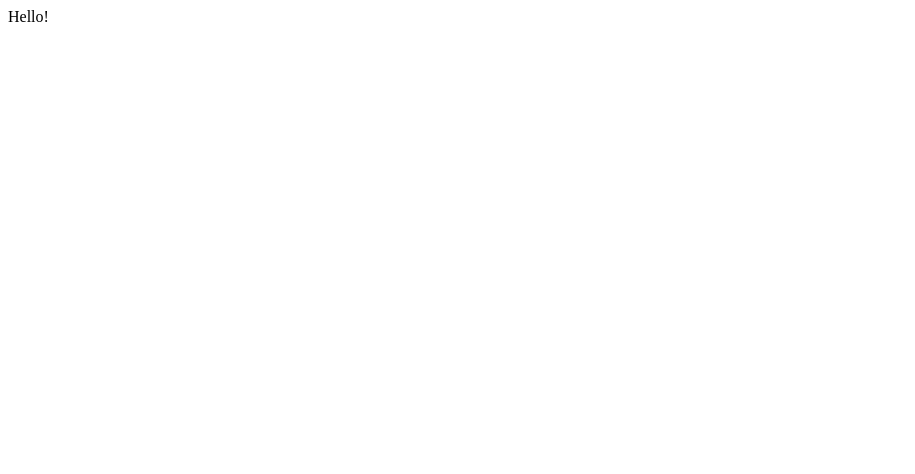
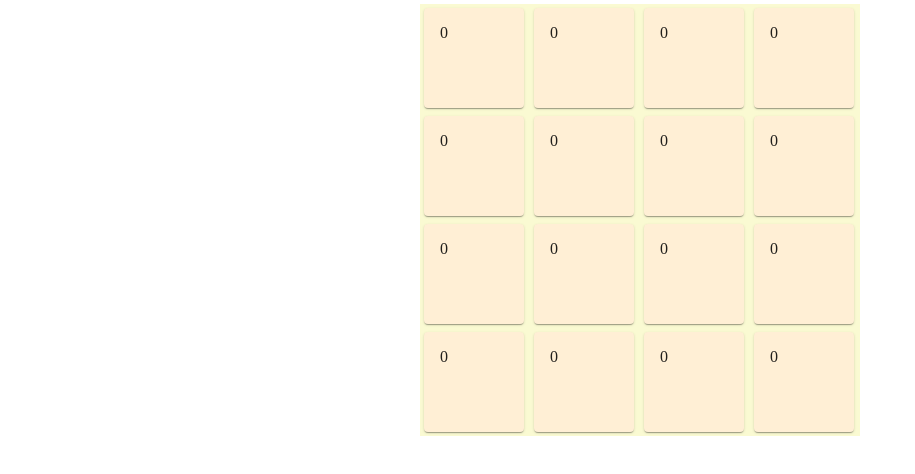
Before and after one commit to reenasoni3001/2048game, a React (Create React App) app: page / in a window 1280 px wide. Shown: the top 474 px of the page, without its empty margins (0-915 px from the left). Built offline with nearby package versions, Linux system fonts and the light colour scheme.

Commit message:
Board structure completed

```diff
--- a/package.json
+++ b/package.json
@@ -3,11 +3,14 @@
   "version": "0.1.0",
   "private": true,
   "dependencies": {
+    "@material-ui/core": "^4.12.4",
+    "@material-ui/data-grid": "^4.0.0-alpha.37",
     "@testing-library/jest-dom": "^5.16.5",
     "@testing-library/react": "^13.3.0",
     "@testing-library/user-event": "^13.5.0",
     "react": "^18.2.0",
     "react-dom": "^18.2.0",
+    "react-grid-system": "^8.1.6",
     "react-scripts": "5.0.1",
     "web-vitals": "^2.1.4"
   },
--- a/src/App.js
+++ b/src/App.js
@@ -1,5 +1,11 @@
+import Board from "./components/Board";
+
 function App() {
-  return <div className="App">Hello!</div>;
+  return (
+    <div className="App">
+      <Board />
+    </div>
+  );
 }
 
 export default App;
--- /dev/null
+++ b/src/components/Board.js
@@ -0,0 +1,42 @@
+import React from "react";
+import Grid from "@material-ui/core/Grid";
+import { Col, Row } from "react-grid-system";
+import { Container, Paper } from "@material-ui/core";
+import Cell from "./Cell";
+
+const Board = () => {
+  const [state, setState] = React.useState([
+    [0, 0, 0, 0],
+    [0, 0, 0, 0],
+    [0, 0, 0, 0],
+    [0, 0, 0, 0],
+  ]);
+
+  return (
+    <Container
+      style={{
+        height: "350px",
+        width: "480px",
+      }}
+    >
+      <Grid container spacing={1}>
+        {state.map((cells) =>
+          cells.map((cell, i) => (
+            <Grid
+              item
+              xs={3}
+              md={3}
+              style={{
+                backgroundColor: "lightgoldenrodyellow",
+              }}
+            >
+              <Cell cell={cell} />
+            </Grid>
+          ))
+        )}
+      </Grid>
+    </Container>
+  );
+};
+
+export default Board;
--- /dev/null
+++ b/src/components/Cell.js
@@ -0,0 +1,17 @@
+import { Box, Card, CardContent } from "@material-ui/core";
+
+const Cell = ({ cell }) => {
+  return (
+    <Card
+      style={{
+        height: "100px",
+        width: "100px",
+        backgroundColor: "papayawhip",
+      }}
+    >
+      <CardContent>{cell}</CardContent>
+    </Card>
+  );
+};
+
+export default Cell;
```
Also changed, not shown: 1 other file (tests, documents, lock files or other folders).
